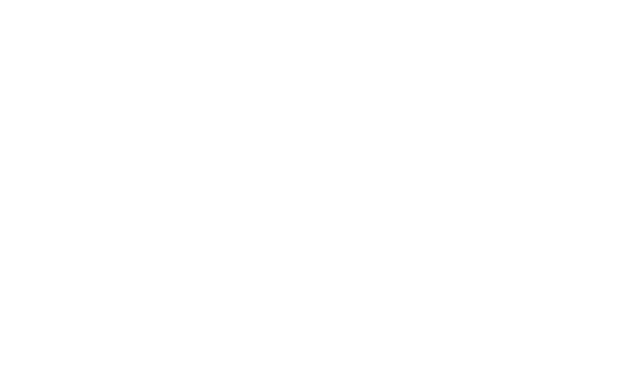
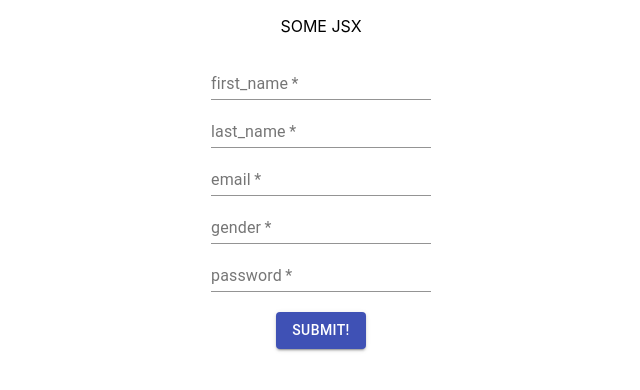
Before and after one commit to agdsarge/happy-couple-react, a React (Create React App) app: page /register in a window 1280 px wide. Shown: the top 390 px of the page, without its empty margins (319-959 px from the left). Built offline with nearby package versions, Linux system fonts and the light colour scheme.

Commit message:
quick and dirty JSX for registration. redux seems to work

```diff
--- a/src/App.js
+++ b/src/App.js
@@ -6,6 +6,7 @@
 
 import './App.css';
 import LoginContainer from './Containers/Login/LoginContainer';
+import RegisterContainer from './Containers/Register/RegisterContainer';
 
 class App extends Component {
   render () {
@@ -14,7 +15,7 @@
 
       <Switch>
         <Route exact path='/login' render={() => < LoginContainer /> } />
-
+        <Route exact path='/register' render={() => < RegisterContainer /> } />
       </Switch>
 
 
--- /dev/null
+++ b/src/Containers/Register/RegisterContainer.js
@@ -0,0 +1,98 @@
+import React, {Component} from 'react';
+import {connect} from 'react-redux';
+
+import {registerFormChange, registerFormCleanup, registerFormSubmit} from '../../Redux/Actions/register'
+
+import TextField from '@material-ui/core/TextField';
+import Button from '@material-ui/core/Button';
+import Container from '@material-ui/core/Container';
+import CssBaseline from '@material-ui/core/CssBaseline';
+
+
+
+class RegisterContainer extends Component {
+    render() {
+        return (
+            <div>
+                <p>SOME JSX</p>
+                <form onSubmit={(e) => this.props.handleSubmit(e, this.props.form)}>
+                    <TextField
+                        required
+                        name='first_name'
+                        id='first_name'
+                        label='first_name'
+                        value={this.props.first_name}
+                        onChange={this.props.handleChange}
+                    />
+                    <br />
+                    <TextField
+                        required
+                        name='last_name'
+                        id='last_name'
+                        label='last_name'
+                        value={this.props.last_name}
+                        onChange={this.props.handleChange}
+                    />
+                    <br />
+                    <TextField
+                        required
+                        name='email'
+                        id='email'
+                        label='email'
+                        value={this.props.email}
+                        onChange={this.props.handleChange}
+                    />
+                    <br />
+                    <TextField
+                        required
+                        name='gender'
+                        id='gender'
+                        label='gender'
+                        value={this.props.gender}
+                        onChange={this.props.handleChange}
+                    />
+                    <br />
+                    <TextField
+                        required
+                        type='password'
+                        name='password'
+                        id='password'
+                        label='password'
+                        value={this.props.password}
+                        onChange={this.props.handleChange}
+                    />
+                    <br /> <br />
+                    <Button
+                        type='submit'
+                        color='primary'
+                        variant='contained'
+                    >
+                        Submit!
+                    </Button>
+
+                </form>
+            </div>
+        )
+    }
+ }
+
+const mapStateToProps = (state) => {
+    return {
+        form: state.register,
+        first_name: state.register.first_name,
+        last_name: state.register.last_name,
+        email: state.register.email,
+        gender: state.register.gender,
+        password: state.register.password
+    }
+}
+
+const mapDispatchToProps = (dispatch) => {
+    return {
+        handleChange: e => dispatch(registerFormChange(e)),
+        handleSubmit: (e, form) => dispatch(registerFormSubmit(e, form)),
+        handleCleanup: e => dispatch(registerFormCleanup())
+    }
+}
+
+export default connect(mapStateToProps, mapDispatchToProps)(RegisterContainer)
--- a/src/Redux/Reducers/root.js
+++ b/src/Redux/Reducers/root.js
@@ -2,9 +2,10 @@
 
 import login from './login.js'
 import auth from './auth.js'
+import register from './register.js'
 // import setWedding details from './weddingdetails.js'
 
 export default combineReducers({
-    login, auth
+    login, auth, register
     //next reducer here in comma-separated object
 })
```
